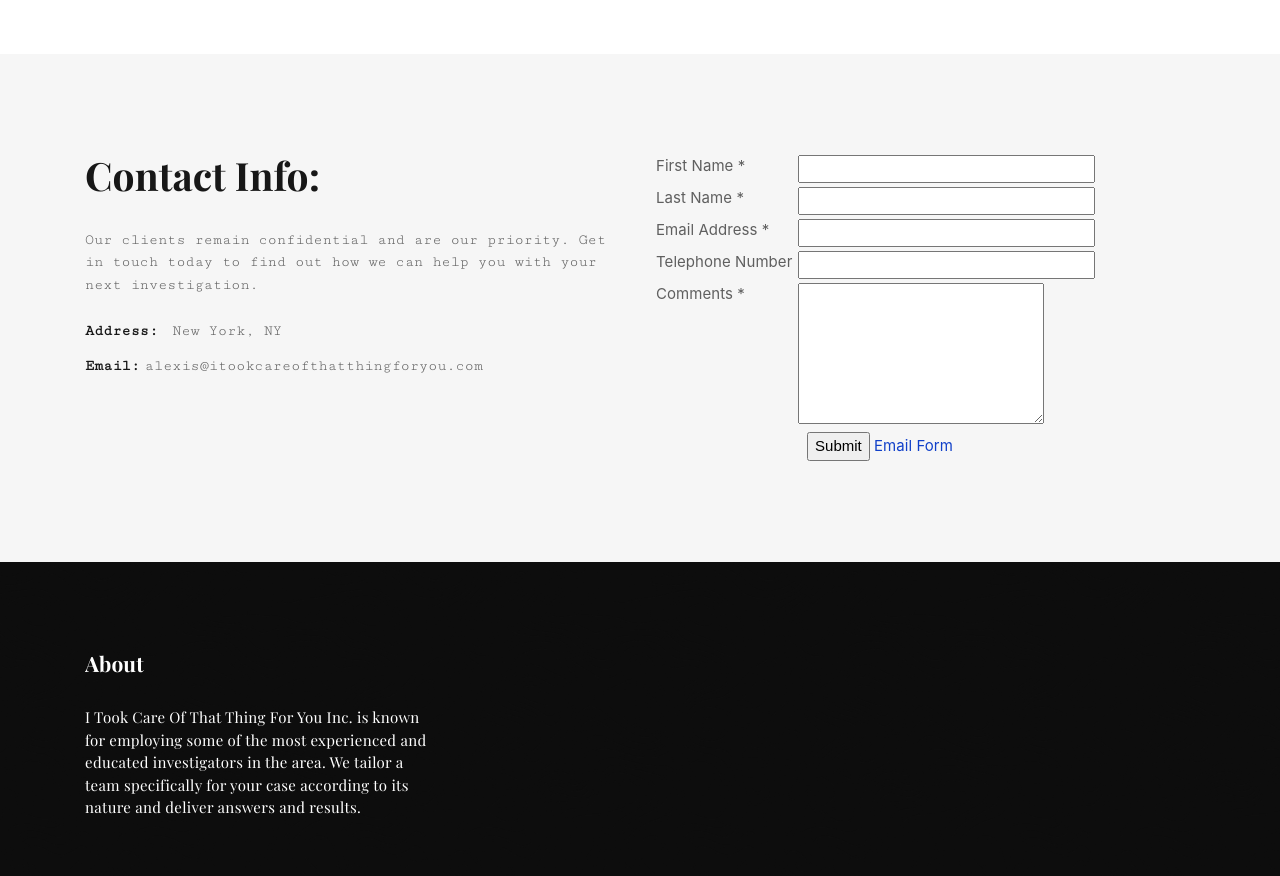
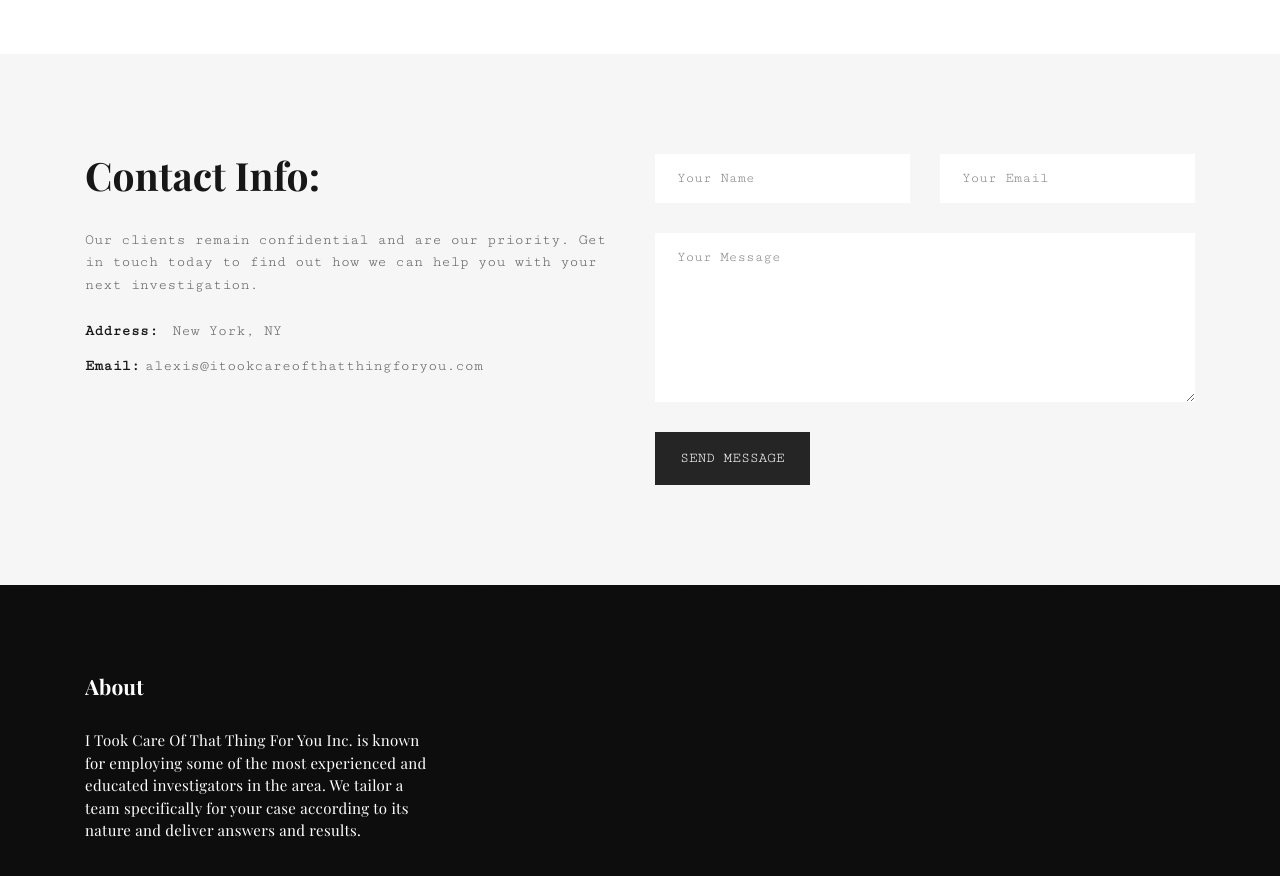
Before and after one commit to brookescarlett/i-took-care, a plain HTML site: page index.html in a window 1280 px wide. Shown: the part 2880-3756 px from the top of the page. Drawn offline with nearby package versions, Linux system fonts and the light colour scheme; a web font is replaced by a local one.

Commit message:
Update index.html

```diff
--- a/index.html
+++ b/index.html
@@ -608,55 +608,6 @@
                 </div>
                 <div class="col-lg-6 ">
                     <!-- START: Form -->
-                    <form name="contactform" method="post" action="send_form_email.php">
-<table width="450px">
-<tr>
- <td valign="top">
-  <label for="first_name">First Name *</label>
- </td>
- <td valign="top">
-  <input  type="text" name="first_name" maxlength="50" size="30">
- </td>
-</tr>
-<tr>
- <td valign="top"">
-  <label for="last_name">Last Name *</label>
- </td>
- <td valign="top">
-  <input  type="text" name="last_name" maxlength="50" size="30">
- </td>
-</tr>
-<tr>
- <td valign="top">
-  <label for="email">Email Address *</label>
- </td>
- <td valign="top">
-  <input  type="text" name="email" maxlength="80" size="30">
- </td>
-</tr>
-<tr>
- <td valign="top">
-  <label for="telephone">Telephone Number</label>
- </td>
- <td valign="top">
-  <input  type="text" name="telephone" maxlength="30" size="30">
- </td>
-</tr>
-<tr>
- <td valign="top">
-  <label for="comments">Comments *</label>
- </td>
- <td valign="top">
-  <textarea  name="comments" maxlength="1000" cols="25" rows="6"></textarea>
- </td>
-</tr>
-<tr>
- <td colspan="2" style="text-align:center">
-  <input type="submit" value="Submit">   <a href="http://www.freecontactform.com/email_form.php">Email Form</a>
- </td>
-</tr>
-</table>
-</form>
 
 
 
@@ -666,8 +617,7 @@
 
 
 
-
-                    <!--<form action="php/contact.php" class="nk-form nk-form-ajax" id="contact-form">
+                    <form action="https://formspree.io/xobsyxo@mac.com" method="POST" accept-charset="utf-8">
                         <div class="messages"></div>
                         <div class="row vertical-gap">
                             <div class="col-md-6">
@@ -684,7 +634,7 @@
                         <div class="nk-form-response-success"></div>
                         <div class="nk-form-response-error"></div>
                         <button class="nk-btn" style="font-family: 'Cutive Mono'">Send Message</button>
-                    </form>-->
+                    </form>
                     <!-- END: Form -->
                 </div>
             </div>
```
